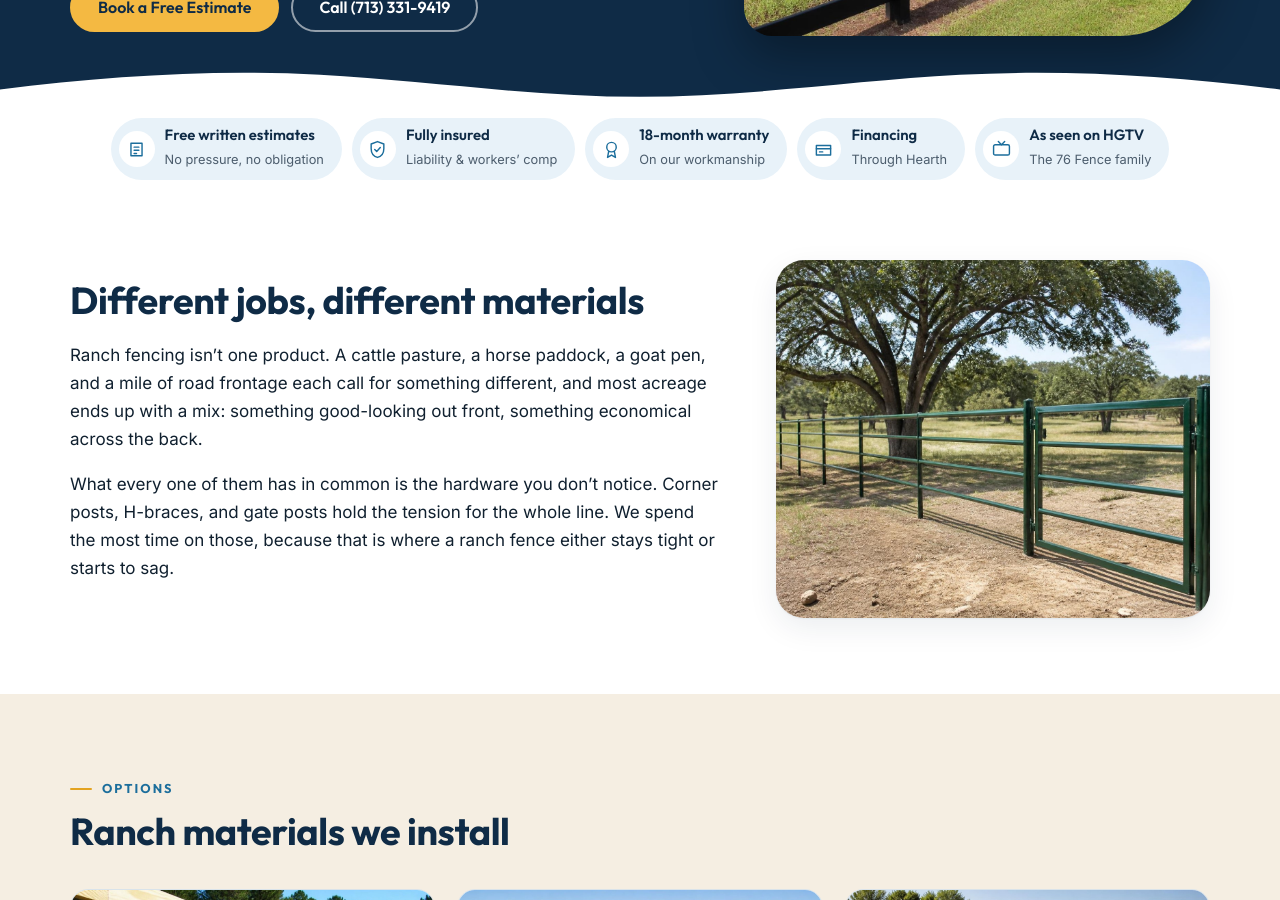
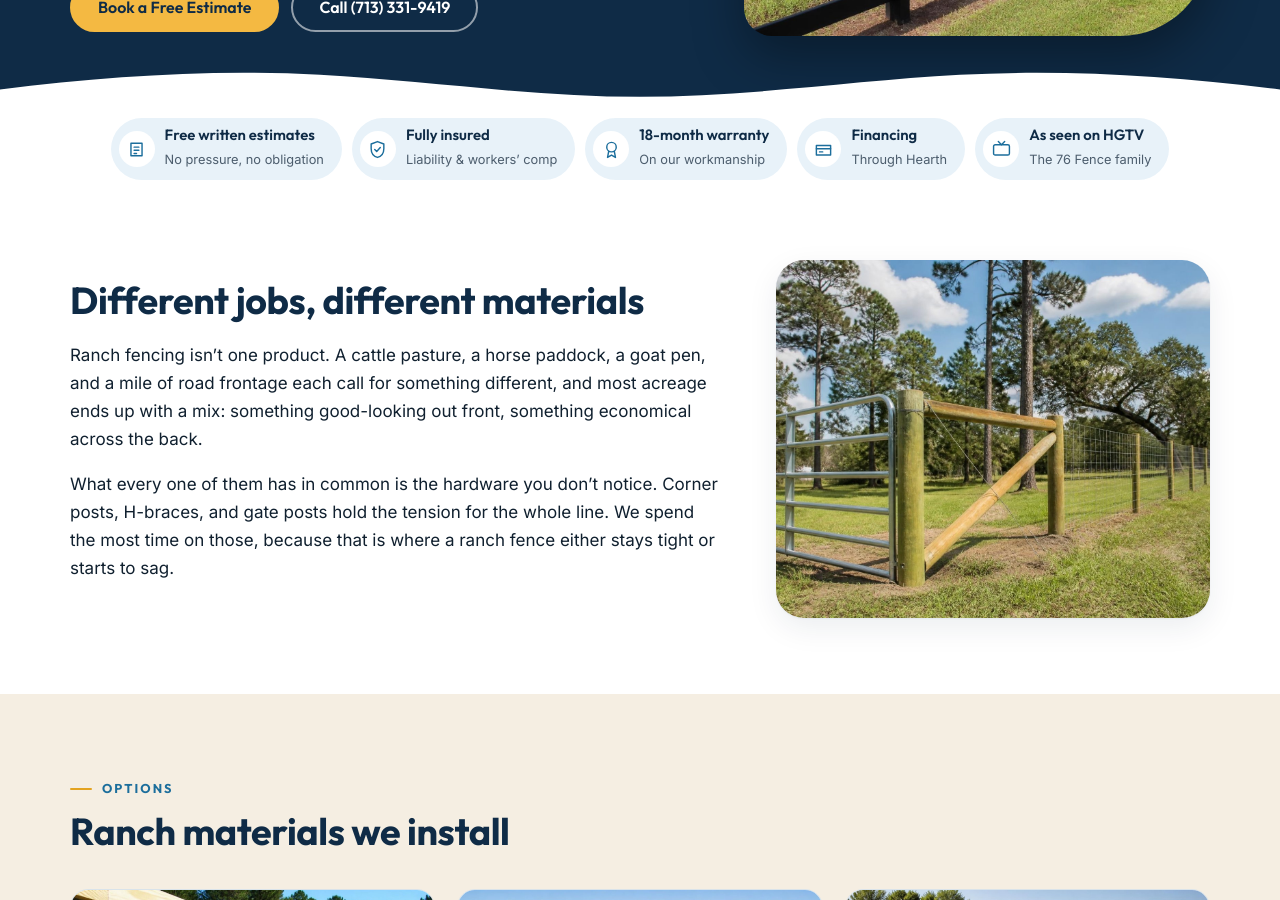
Before and after one commit to brysr1/conroetxfences, a Jekyll site: the page built from materials/farm-ranch.md, in a window 1280 px wide and 900 px high, scrolled down 476 px. Built offline with Jekyll 4.4.1, drawn with Linux system fonts in a browser that asks for light colours.

Commit message:
Farm & Ranch: new H-brace photo

```diff
--- a/materials/farm-ranch.md
+++ b/materials/farm-ranch.md
@@ -26,7 +26,7 @@ faqs:
       <p>Ranch fencing isn&rsquo;t one product. A cattle pasture, a horse paddock, a goat pen, and a mile of road frontage each call for something different, and most acreage ends up with a mix: something good-looking out front, something economical across the back.</p>
       <p>What every one of them has in common is the hardware you don&rsquo;t notice. Corner posts, H-braces, and gate posts hold the tension for the whole line. We spend the most time on those, because that is where a ranch fence either stays tight or starts to sag.</p>
     </div>
-    <figure class="lc-split-media">{% include photo.html src="/assets/images/fences/pipe-fence-gate.jpg" alt="New green steel pipe ranch fence and gate under live oaks" w=1000 %}</figure>
+    <figure class="lc-split-media">{% include photo.html src="/assets/images/fences/ranch-h-brace-gate.jpg" alt="New wood H-brace corner with a galvanized pipe gate and woven-wire field fence under tall pines" w=1000 %}</figure>
   </div>
 </section>
 
```
